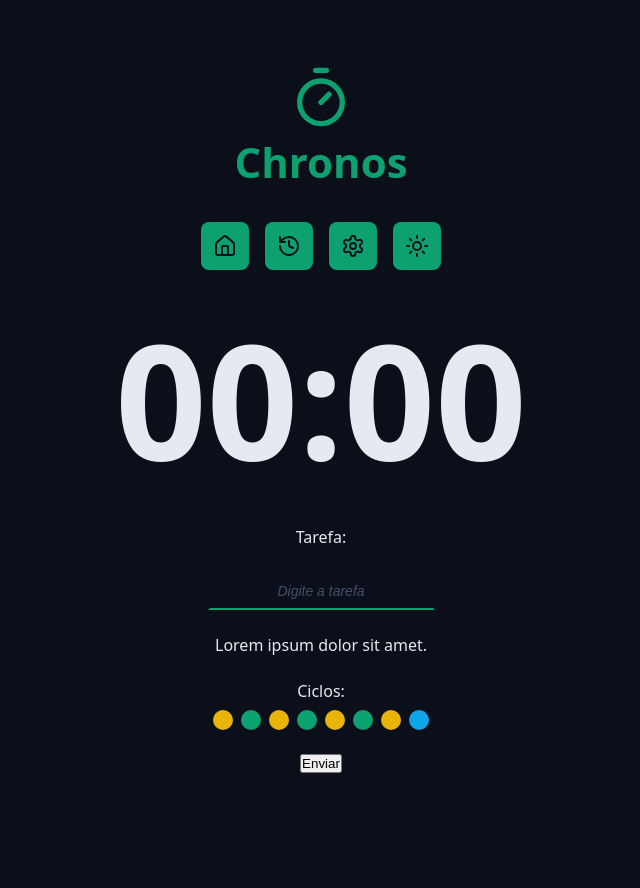
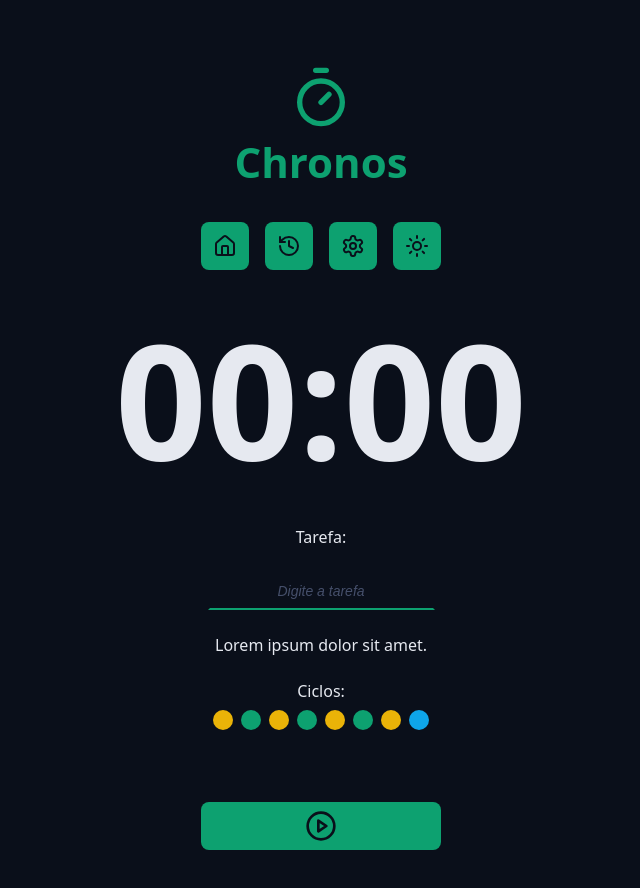
Before and after one commit to Heber-Stavrakas-Gaipo/chronos-pomodoro-app, a React (Vite) app: page / in a window 1280 px wide. Shown: the top 888 px of the page, without its empty margins (319-959 px from the left). Before the commit the page ends 805 px from the top, so only its background shows below. Built offline with nearby package versions, Linux system fonts and the light colour scheme.

Commit message:
:construction: Create DefaultButton component

```diff
--- a/src/App.tsx
+++ b/src/App.tsx
@@ -8,8 +8,19 @@
 import { CountDown } from './components/CountDown';
 import { Input } from './components/Input';
 import { Cycles } from './components/Cycles';
+import { DefaultButton } from './components/DefaultButton';
+import { PlayCircleIcon } from 'lucide-react';
+import { useState } from 'react';
 
 function App() {
+  const [iconColor, setIconColor] = useState(1);
+  const handleIconColor = () => {
+    if (iconColor == 1) {
+      setIconColor(0);
+    } else {
+      setIconColor(1);
+    }
+  };
   return (
     <>
       <Container>
@@ -46,7 +57,11 @@
               <Cycles />
             </div>
             <div className='formRow'>
-              <button>Enviar</button>
+              <DefaultButton
+                onClick={handleIconColor}
+                icon={<PlayCircleIcon />}
+                color={iconColor ? 'green' : 'red'}
+              />
             </div>
           </form>
         </Content>
--- /dev/null
+++ b/src/components/DefaultButton/index.tsx
@@ -0,0 +1,16 @@
+import styles from './styles.module.css';
+
+type DefaultButtonProps = {
+  icon: React.ReactNode;
+  color?: 'green' | 'red';
+} & React.ComponentProps<'button'>;
+export function DefaultButton(props: DefaultButtonProps) {
+  const { icon, color = 'green', ...rest } = props;
+  return (
+    <>
+      <button className={`${styles.button} ${styles[color]}`} {...rest}>
+        {icon}
+      </button>
+    </>
+  );
+}
--- /dev/null
+++ b/src/components/DefaultButton/styles.module.css
@@ -0,0 +1,32 @@
+.button {
+  display: flex;
+  align-items: center;
+  justify-content: center;
+  border: none;
+
+  min-width: 24rem;
+  padding: .8rem;
+  border-radius: .8rem;
+  margin: 4.8rem 0;
+  cursor: pointer;
+  transition: all .1s ease-in-out;
+}
+
+.button svg {
+  width: 3.2rem;
+  height: 3.2rem;
+}
+
+.button:hover {
+  filter: brightness(80%);
+}
+
+.green {
+  background: var(--primary);
+  color: var(--text-over-primary);
+}
+
+.red {
+  background: var(--error);
+  color: var(--text-over-error);
+}
```
